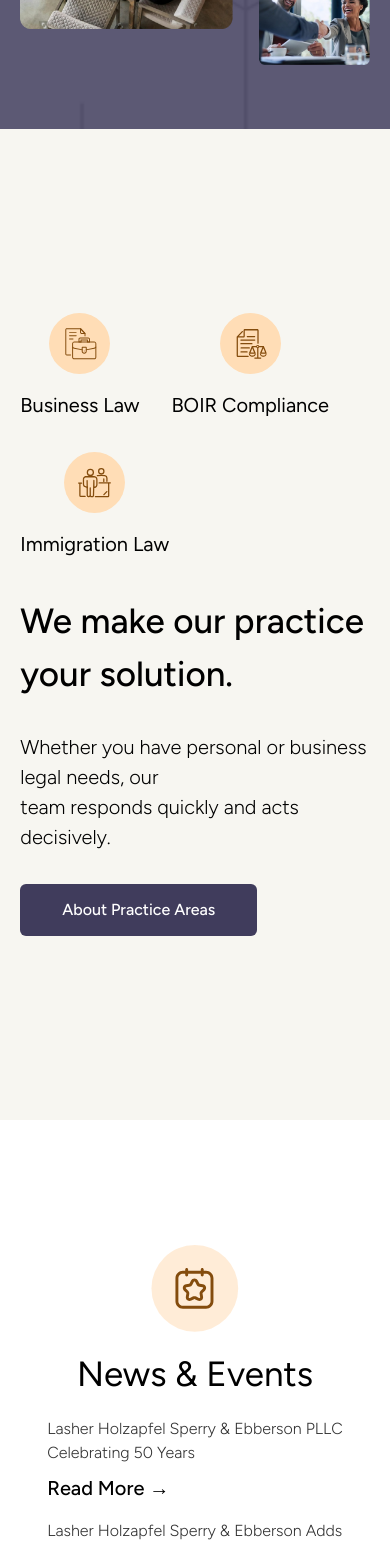
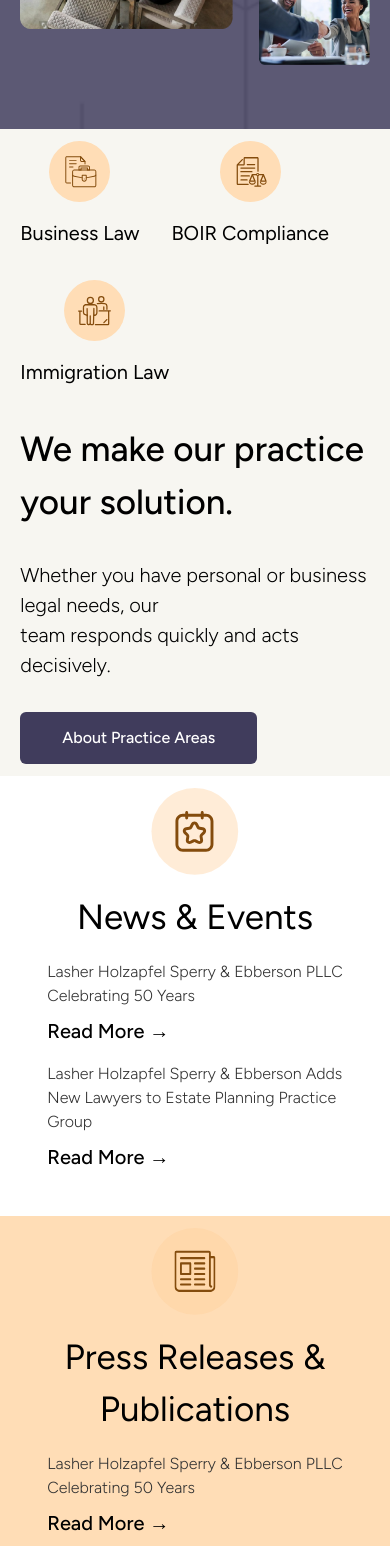
Before and after one commit to Abheerajput/rkllwa, a React (Create React App) app: page / in a window 390 px wide. Shown: the part 1860-3406 px from the top of the page. Built offline with nearby package versions, Linux system fonts and the light colour scheme; the HTML template or start-up script is replaced by a standard one; a web font is replaced by a local one.

Commit message:
latest-code

```diff
--- a/src/Pages/NewsandEvents/NewsAndEvents.jsx
+++ b/src/Pages/NewsandEvents/NewsAndEvents.jsx
@@ -3,7 +3,7 @@
   import calender from "../../assets/icons/calender.svg"
   const SectionCard = ({ icon, title, items, bgColor }) => {
     return (
-      <div className={`flex flex-col  items-center py-[125px] ${bgColor} `}>
+      <div className={`flex flex-col  items-center xs:py-3 py-[125px] ${bgColor} `}>
         <div className="text-[#EEB26D] mb-4 text-4xl">
         <img src={icon} alt={title} />
           </div>
--- a/src/Pages/Solutions/Solution.jsx
+++ b/src/Pages/Solutions/Solution.jsx
@@ -5,8 +5,8 @@ import img3 from '../../assets/icons/people.svg';
 
 const Solution = ({ title, description, buttonText, sections }) => {
   return (
-    <div className="  bg-[#F7F6F1] px-[5.2%] py-16">
-      <div className="grid grid-cols-2 xs:flex  xs:flex-col gap-9 py-[120px]">
+    <div className="  bg-[#F7F6F1] px-[5.2%]  xs:py-3 py-16">
+      <div className="grid grid-cols-2 xs:flex  xs:flex-col gap-9 xs:py-0 py-[120px]">
         <div className="flex  flex-wrap justify-start items-center gap-8">
           {sections.map((section, index) => (
             <div key={index} className="flex flex-col items-center">
```
